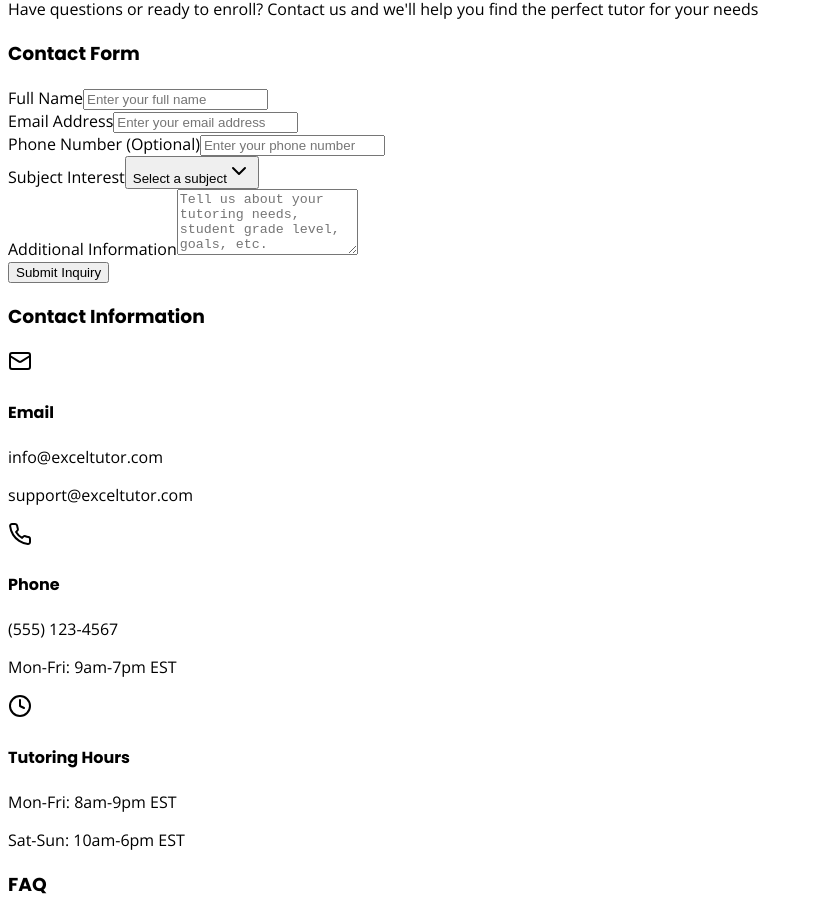
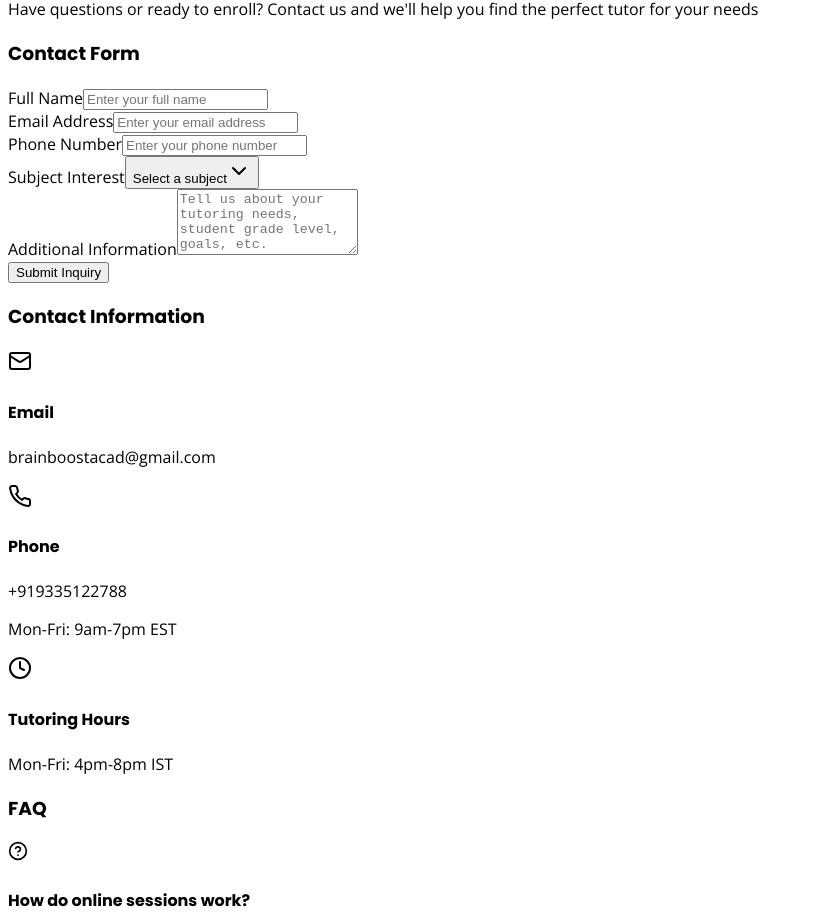
Before and after one commit to brainboost14/website, a React (Vite) app in the folder client/: page / in a window 1280 px wide. Shown: the part 5692-6607 px from the top of the page, without its empty margins (0-813 px from the left). Built offline with nearby package versions, Linux system fonts and the light colour scheme.

Commit message:
sms-vercel final with pratima's number

```diff
--- a/client/src/components/ContactSection.tsx
+++ b/client/src/components/ContactSection.tsx
@@ -40,7 +40,7 @@ type ContactFormValues = z.infer<typeof contactFormSchema>;
 const faqs = [
   {
     question: "How do online sessions work?",
-    answer: "Our virtual classroom uses video conferencing and interactive tools. You'll need a computer with internet access, a webcam, and a microphone.",
+    answer: "Our virtual classroom uses video conferencing and interactive tools. YOU CAN ACCESS IT ON LAPTOP , COMPUTER, TABLET AND EVEN MOBILE PHONE TOO.",
     icon: HelpCircle,
   },
   {
@@ -83,7 +83,7 @@ export default function ContactSection() {
     );
 
     // 👇 Trigger SMS intent for +918709222590
-    const smsLink = `sms:+917903989190?&body=${smsBody}`;
+    const smsLink = `sms:+918887514336?&body=${smsBody}`;
     window.location.href = smsLink;
 
     // ✅ Mark submission as complete
@@ -97,17 +97,17 @@ export default function ContactSection() {
     {
       icon: Mail,
       title: "Email",
-      details: ["info@exceltutor.com", "support@exceltutor.com"],
+      details: ["brainboostacad@gmail.com"],
     },
     {
       icon: Phone,
       title: "Phone",
-      details: ["(555) 123-4567", "Mon-Fri: 9am-7pm EST"],
+      details: ["+919335122788", "Mon-Fri: 9am-7pm EST"],
     },
     {
       icon: Clock,
       title: "Tutoring Hours",
-      details: ["Mon-Fri: 8am-9pm EST", "Sat-Sun: 10am-6pm EST"],
+      details: ["Mon-Fri: 4pm-8pm IST"],
     },
   ];
 
@@ -258,7 +258,7 @@ export default function ContactSection() {
                         render={({ field }) => (
                           <FormItem>
                             <FormLabel className="text-foreground font-semibold">
-                              Phone Number (Optional)
+                              Phone Number
                             </FormLabel>
                             <FormControl>
                               <Input placeholder="Enter your phone number" {...field} className="focus:border-primary" />
@@ -293,13 +293,13 @@ export default function ContactSection() {
                                 </SelectTrigger>
                               </FormControl>
                               <SelectContent>
-                                <SelectItem value="mathematics">Mathematics</SelectItem>
-                                <SelectItem value="physics">Physics</SelectItem>
-                                <SelectItem value="english">English & Literature</SelectItem>
-                                <SelectItem value="biology">Biology</SelectItem>
+                                <SelectItem value="9th">9th</SelectItem>
+                                <SelectItem value="10th">10th</SelectItem>
+                                <SelectItem value="Others">Others</SelectItem>
+                                {/* <SelectItem value="biology">Biology</SelectItem>
                                 <SelectItem value="chemistry">Chemistry</SelectItem>
                                 <SelectItem value="test-prep">Test Preparation</SelectItem>
-                                <SelectItem value="other">Other (Please specify)</SelectItem>
+                                <SelectItem value="other">Other (Please specify)</SelectItem> */}
                               </SelectContent>
                             </Select>
                             <FormMessage />
```
